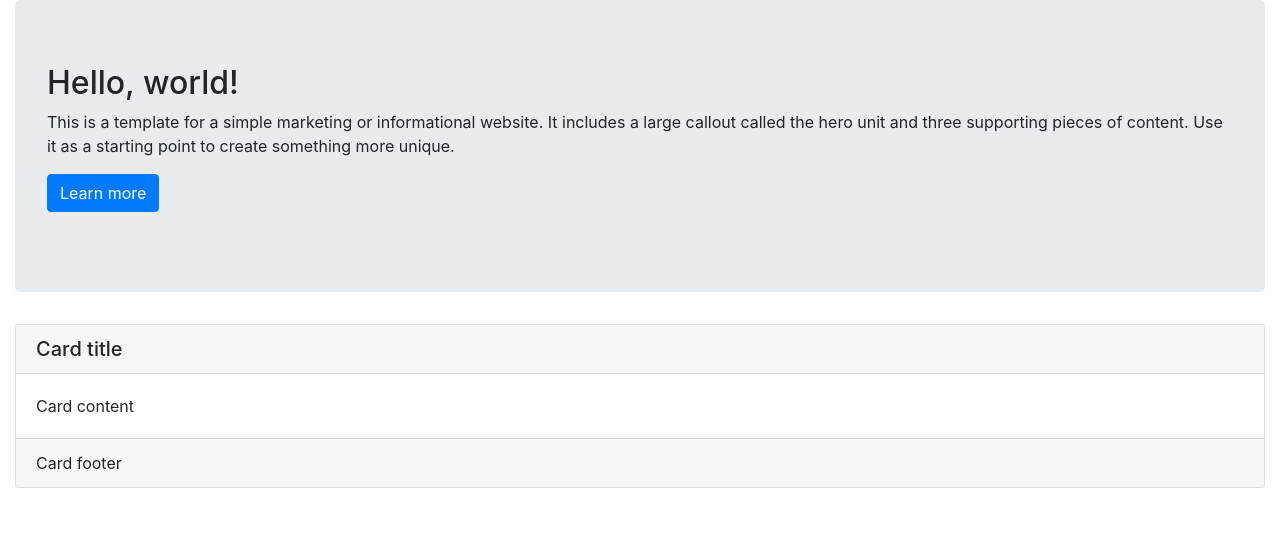
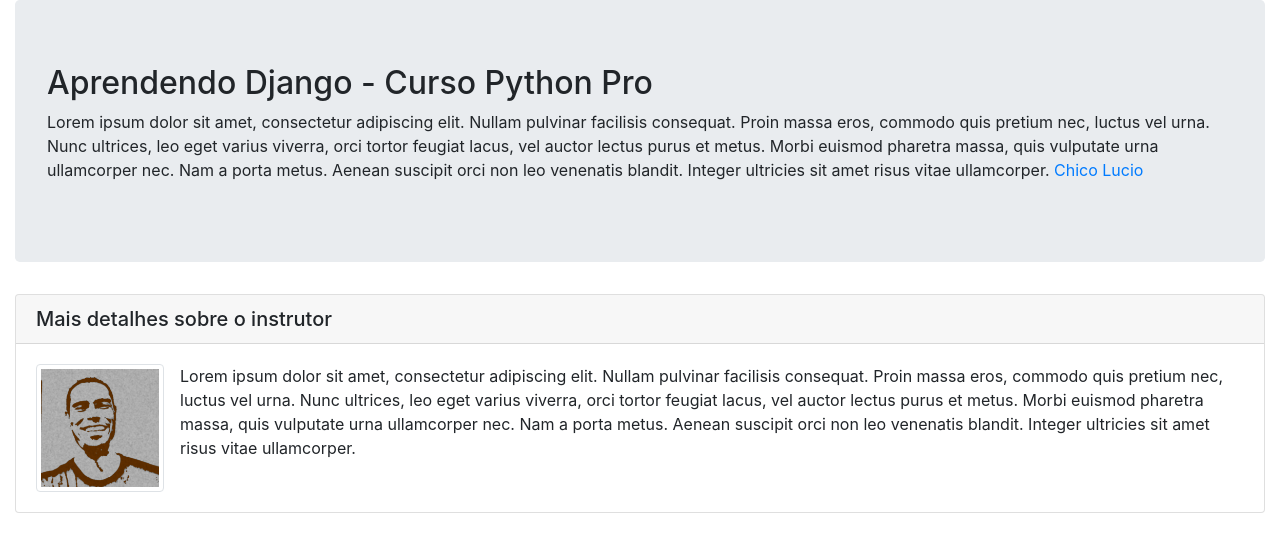
Before and after one commit to chicolucio-python-learning/curso-django, a Django app: page / in a window 1280 px wide. Shown: the part 56-608 px from the top of the page. Run offline with Django 3.2, Linux system fonts and the light colour scheme; some libraries are stand-ins or nearby versions.

Commit message:
favicon, imagens e HTML

```diff
--- a/pypro/base/templates/base/home.html
+++ b/pypro/base/templates/base/home.html
@@ -1,6 +1,5 @@
+<!DOCTYPE html>
 {% load static %}
-
-<!DOCTYPE html>
 <html lang="pt-br">
     <head>
         <meta charset="utf-8" />
@@ -14,6 +13,8 @@
             content="Página desenvolvida para aprendizado de Django no curso Python Pro"
         />
         <meta name="author" content="Francisco Bustamante - @chicolucio" />
+
+        <link rel="icon" href="{% static 'img/favicon.ico' %}" type="image/x-icon">
 
         <link href="{% static 'css/bootstrap.min.css' %}" rel="stylesheet" />
         <link href="{% static 'css/style.css' %}" rel="stylesheet" />
@@ -47,19 +48,11 @@
                 <div class="col-md-12">
                     <div class="jumbotron">
                         <h2>
-                            Hello, world!
+                            Aprendendo Django - Curso Python Pro
                         </h2>
                         <p>
-                            This is a template for a simple marketing or
-                            informational website. It includes a large callout
-                            called the hero unit and three supporting pieces of
-                            content. Use it as a starting point to create
-                            something more unique.
-                        </p>
-                        <p>
-                            <a class="btn btn-primary btn-large" href="#"
-                                >Learn more</a
-                            >
+                            Lorem ipsum dolor sit amet, consectetur adipiscing elit. Nullam pulvinar facilisis consequat. Proin massa eros, commodo quis pretium nec, luctus vel urna. Nunc ultrices, leo eget varius viverra, orci tortor feugiat lacus, vel auctor lectus purus et metus. Morbi euismod pharetra massa, quis vulputate urna ullamcorper nec. Nam a porta metus. Aenean suscipit orci non leo venenatis blandit. Integer ultricies sit amet risus vitae ullamcorper.
+                            <a href="http://github.com/chicolucio" target="_blank" rel="noopener noreferrer">Chico Lucio</a>
                         </p>
                     </div>
                 </div>
@@ -68,16 +61,15 @@
                 <div class="col-md-12">
                     <div class="card">
                         <h5 class="card-header">
-                            Card title
+                            Mais detalhes sobre o instrutor
                         </h5>
                         <div class="card-body">
                             <p class="card-text">
-                                Card content
+                                <img src="{% static 'img/chicolucio.png' %}" alt="Imagem ChicoLucio" class="img-thumbnail float-left mr-3" width="128">
+                                Lorem ipsum dolor sit amet, consectetur adipiscing elit. Nullam pulvinar facilisis consequat. Proin massa eros, commodo quis pretium nec, luctus vel urna. Nunc ultrices, leo eget varius viverra, orci tortor feugiat lacus, vel auctor lectus purus et metus. Morbi euismod pharetra massa, quis vulputate urna ullamcorper nec. Nam a porta metus. Aenean suscipit orci non leo venenatis blandit. Integer ultricies sit amet risus vitae ullamcorper.
                             </p>
                         </div>
-                        <div class="card-footer">
-                            Card footer
-                        </div>
+
                     </div>
                 </div>
             </div>
```
Also changed, not shown: pypro/base/tests/test_home.py (+1 -1 lines), pypro/base/static/img/chicolucio.png (added), pypro/base/static/img/favicon.ico (added).
